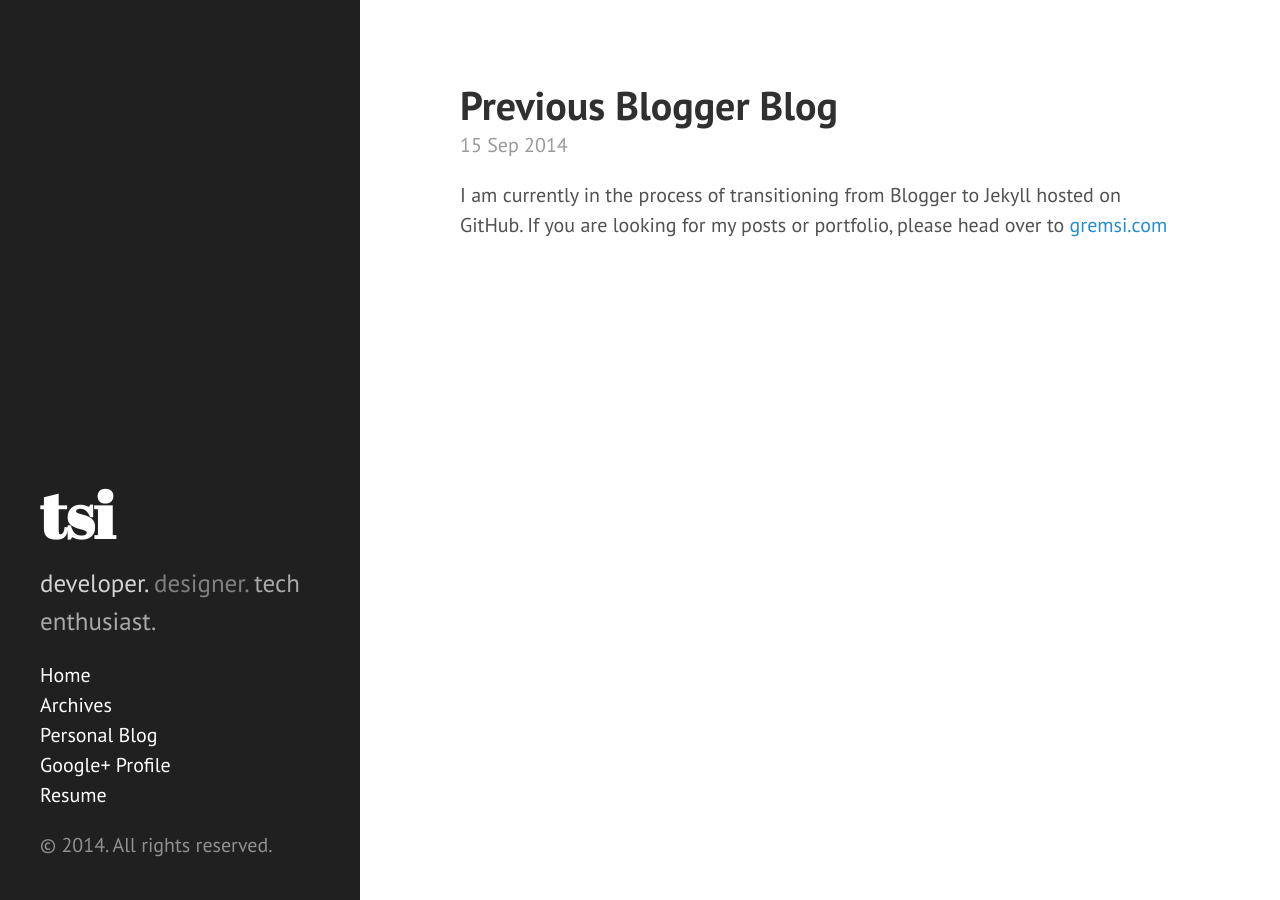
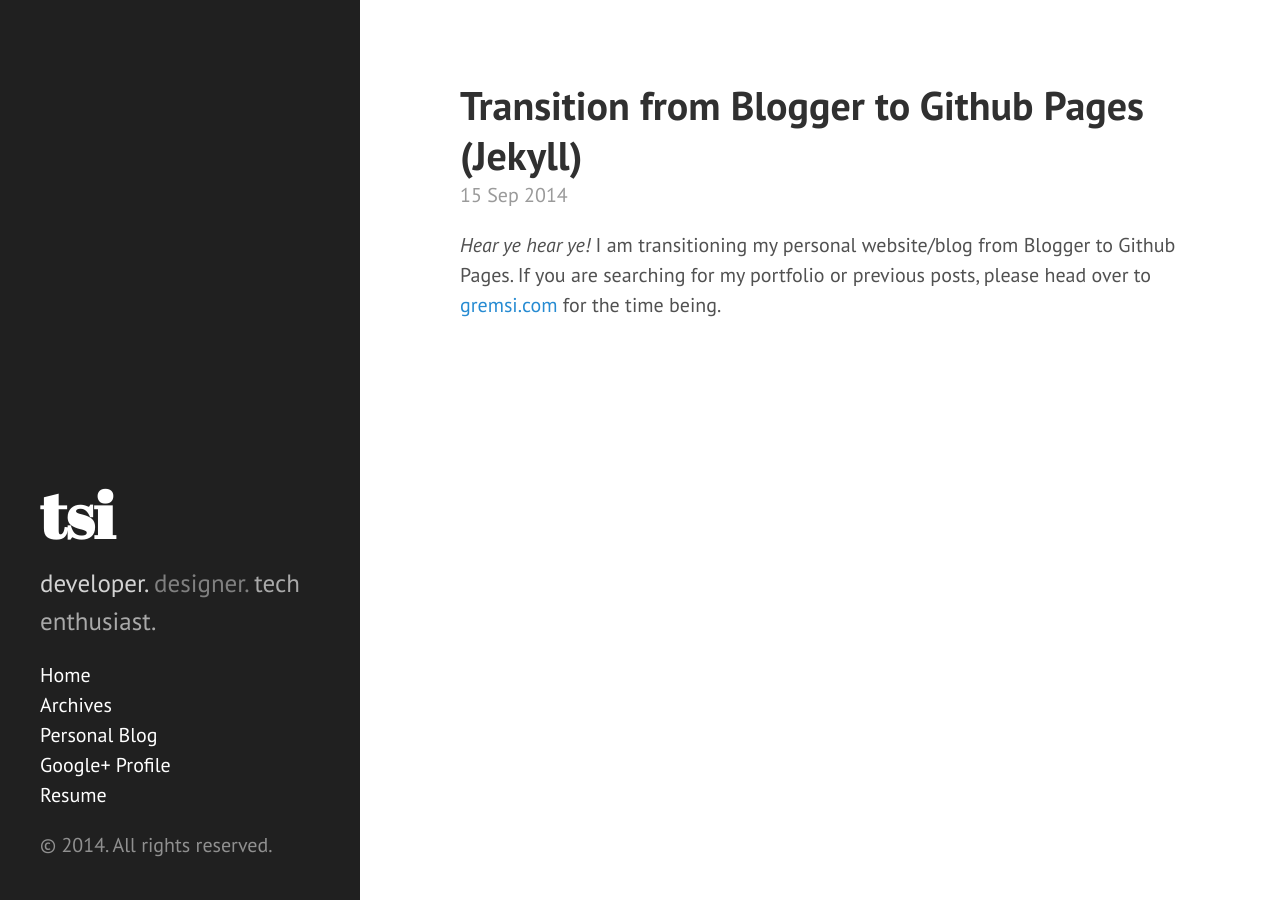
Before and after one commit to thesaadismail/thesaadismail.github.io, a Jekyll site: the page built from _posts/introduction/2014-09-15-old-blog.md, in a window 1280 px wide. Built offline with Jekyll 4.4.1, drawn with Linux system fonts in a browser that asks for light colours; nearby versions of some CDN libraries; Markdown is read by kramdown in place of the engine named in the settings; comment, search, counter and statistics services are not loaded.

Commit message:
update to post about old blog

```diff
--- a/_posts/introduction/2014-09-15-old-blog.md
+++ b/_posts/introduction/2014-09-15-old-blog.md
@@ -1,6 +1,6 @@
 ---
 layout: post
-title: Previous Blogger Blog
+title: Transition from Blogger to Github Pages (Jekyll)
 ---
 
-I am currently in the process of transitioning from Blogger to Jekyll hosted on GitHub. If you are looking for my posts or portfolio, please head over to [gremsi.com](http://gremsi.com)
+*Hear ye hear ye!* I am transitioning my personal website/blog from Blogger to Github Pages. If you are searching for my portfolio or previous posts, please head over to [gremsi.com](http://gremsi.com) for the time being.
```
